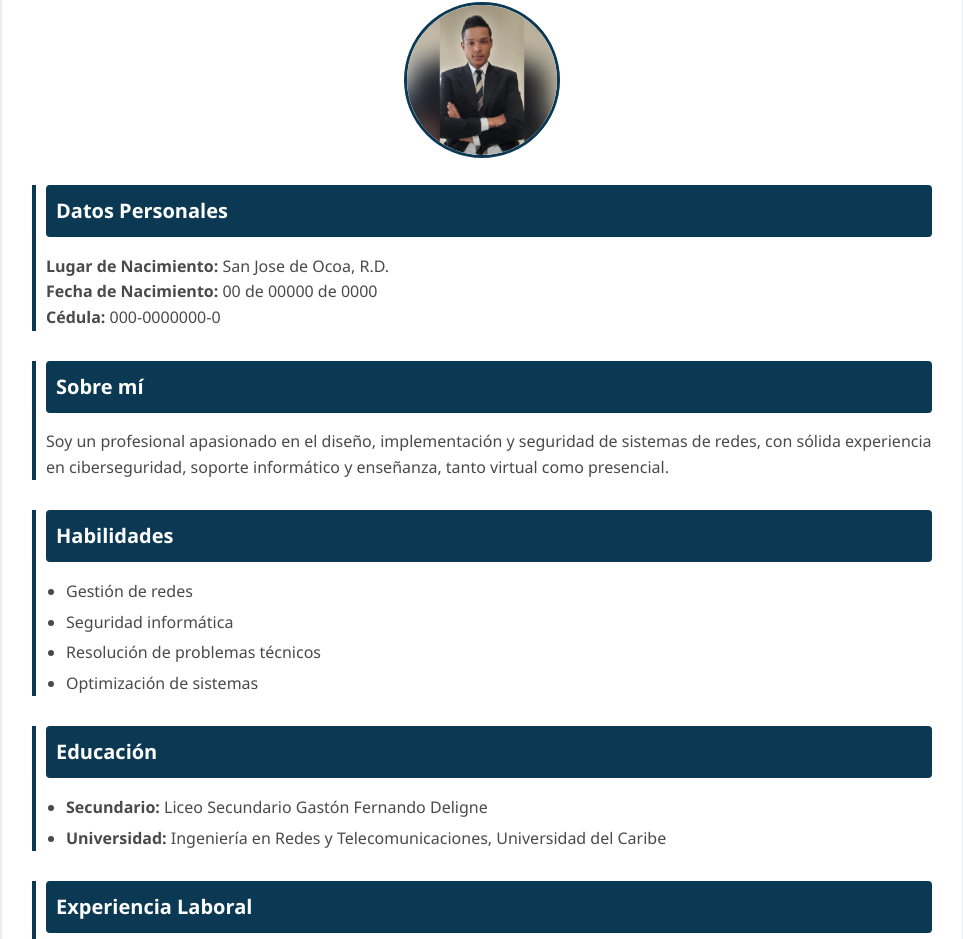
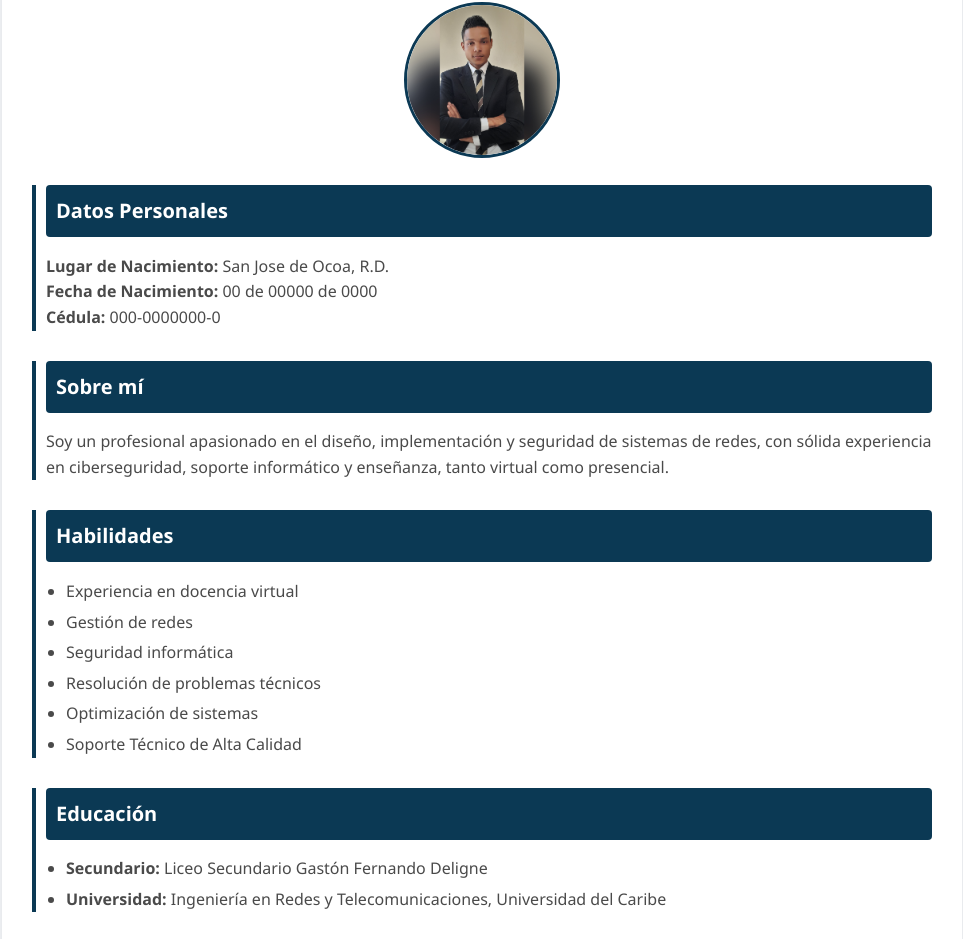
Before and after one commit to jcdurancasado/cv, a plain HTML site: page index.html in a window 1280 px wide. Shown: the part 121-1060 px from the top of the page, without its empty margins (158-1121 px from the left). Drawn offline with Linux system fonts and the light colour scheme.

Commit message:
Update index.html

```diff
--- a/index.html
+++ b/index.html
@@ -88,10 +88,12 @@
         <div class="section">
             <h2>Habilidades</h2>
             <ul>
+                <li>Experiencia en docencia virtual</li>
                 <li>Gestión de redes</li>
                 <li>Seguridad informática</li>
                 <li>Resolución de problemas técnicos</li>
                 <li>Optimización de sistemas</li>
+                <li>Soporte Técnico de Alta Calidad</li>
             </ul>
         </div>
 
```
